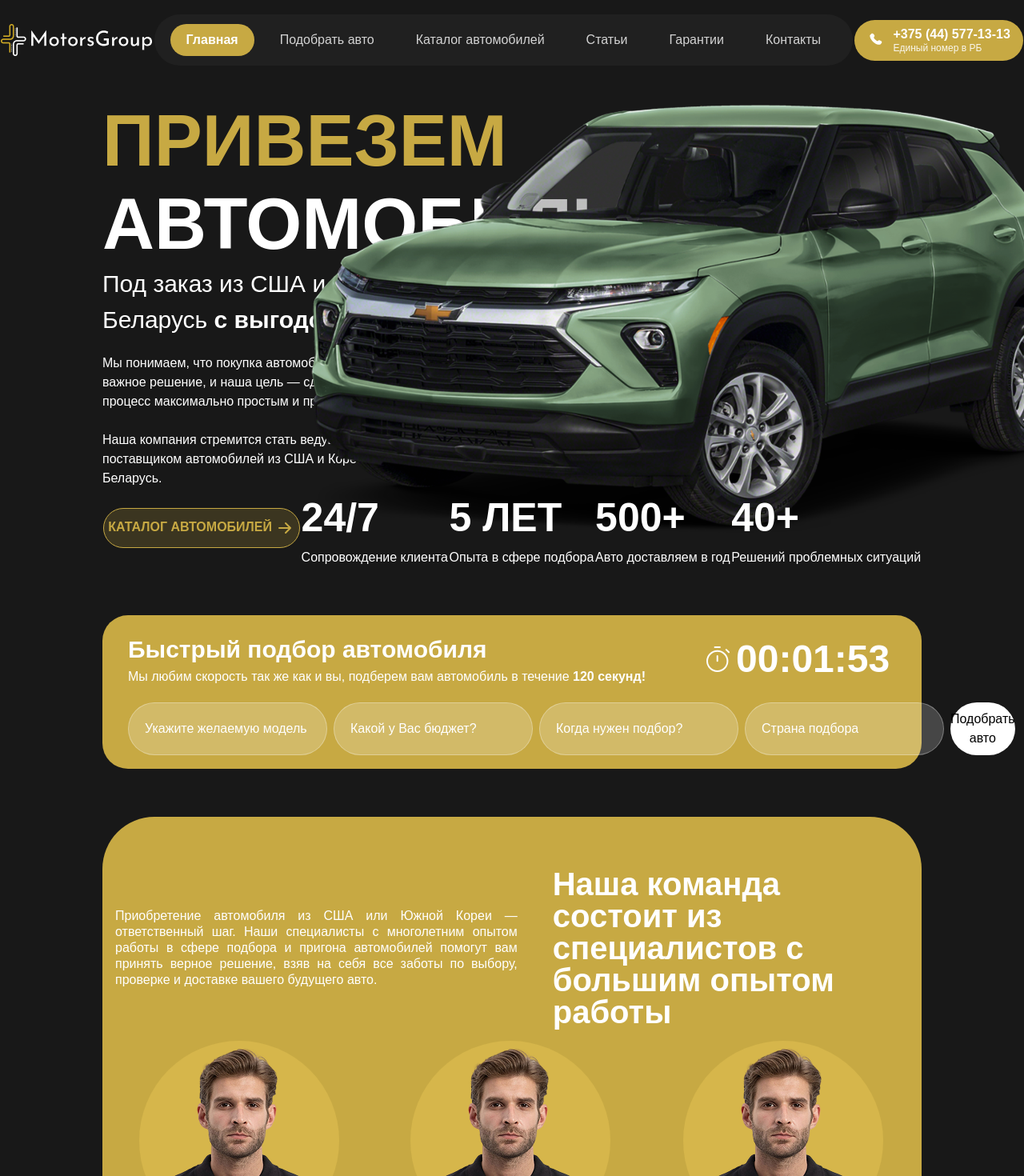
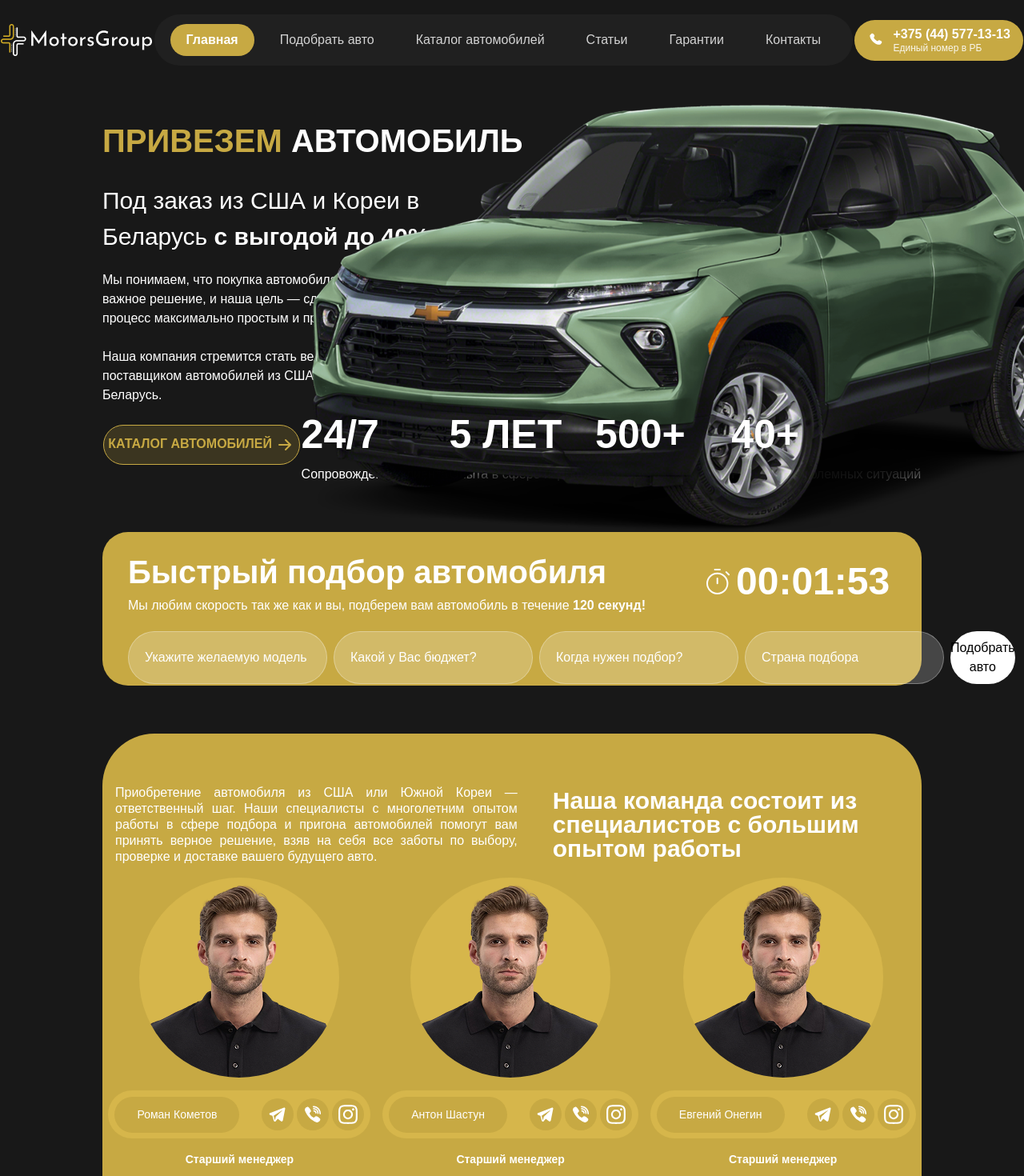
Before and after one commit to alexborisoff/motorsgroup, a React (Vite) app in the folder frontend/: page / in a window 1280 px wide. Shown: the top 1470 px of the page at 80% size. Built offline with nearby package versions, Linux system fonts and the light colour scheme; a web font is replaced by a local one.

Commit message:
Refactor Contacts page code

```diff
--- a/frontend/src/components/ContactSection/ContactInfo.tsx
+++ b/frontend/src/components/ContactSection/ContactInfo.tsx
@@ -27,7 +27,7 @@ const SOCIAL_NETWORKS: SocialItems[] = [
 export const ContactInfo = () => {
    return (
       <div className="h-[40vh] font-bold flex flex-col justify-center pl-10 gap-10 bg-primary w-[471px] rounded-3xl">
-         <h2>Основные контакты</h2>
+         <h4>Основные контакты</h4>
          <div className="flex flex-col gap-2">
             <a className="inline-flex" href="mailto:support@motorsgroup.by">
                <img src={mail} alt="Логотип email" />
--- a/frontend/src/components/ContactSection/FeedbackForm.tsx
+++ b/frontend/src/components/ContactSection/FeedbackForm.tsx
@@ -64,7 +64,7 @@ export const FeedbackForm = () => {
             </div>
 
             <div>
-               <h4>Выберете услугу</h4>
+               <h6>Выберете услугу</h6>
                <div className="flex items-center">
                   <InputForm
                      name="service"
--- a/frontend/src/index.css
+++ b/frontend/src/index.css
@@ -47,27 +47,35 @@
    border: 2px solid #c7a943;
 }
 
+h1 {
+   font-size: 40px;
+}
+
 h2 {
+   font-size: 40px;
+}
+
+h3 {
    font-size: 30px;
 }
 
-h3 {
-   font-size: 40px;
+h4 {
+   font-size: 28px;
 }
 
-h4 {
+h6 {
    font-size: 14px;
    font-weight: 700;
 }
 
-input[type="text"] {
+input[type='text'] {
    padding: 20px;
 }
 
-input[type="radio"] {
+input[type='radio'] {
    appearance: none;
    -webkit-appearance: none; /* для Safari */
-  -moz-appearance: none;    /* для Firefox */
+   -moz-appearance: none; /* для Firefox */
    width: 16px;
    height: 16px;
    background: white;
@@ -78,8 +86,8 @@ input[type="radio"] {
    transition: all 0.2s ease;
 }
 
-input[type="radio"]:checked::after {
-  content: "✓";
+input[type='radio']:checked::after {
+   content: '✓';
    color: #202020;
    font-size: 12px;
    position: absolute;
@@ -88,11 +96,10 @@ input[type="radio"]:checked::after {
    transform: translate(-50%, -48%);
 }
 
-input[type="radio"]:checked {
+input[type='radio']:checked {
    background-color: #c7a943;
    border-color: #c7a943;
 }
-
 
 @font-face {
    font-family: 'Gilroy';
```
Lines whose indentation alone changed are shown as unchanged.
